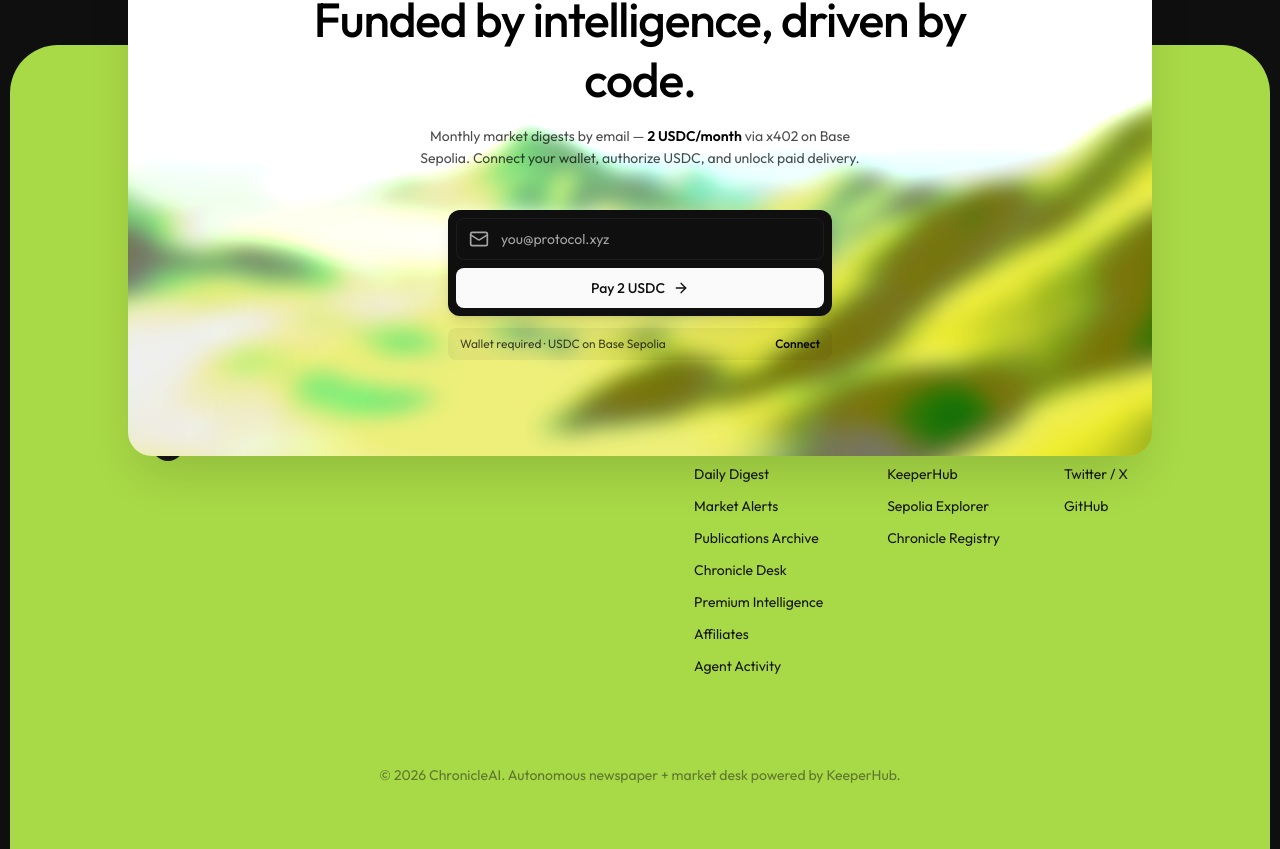
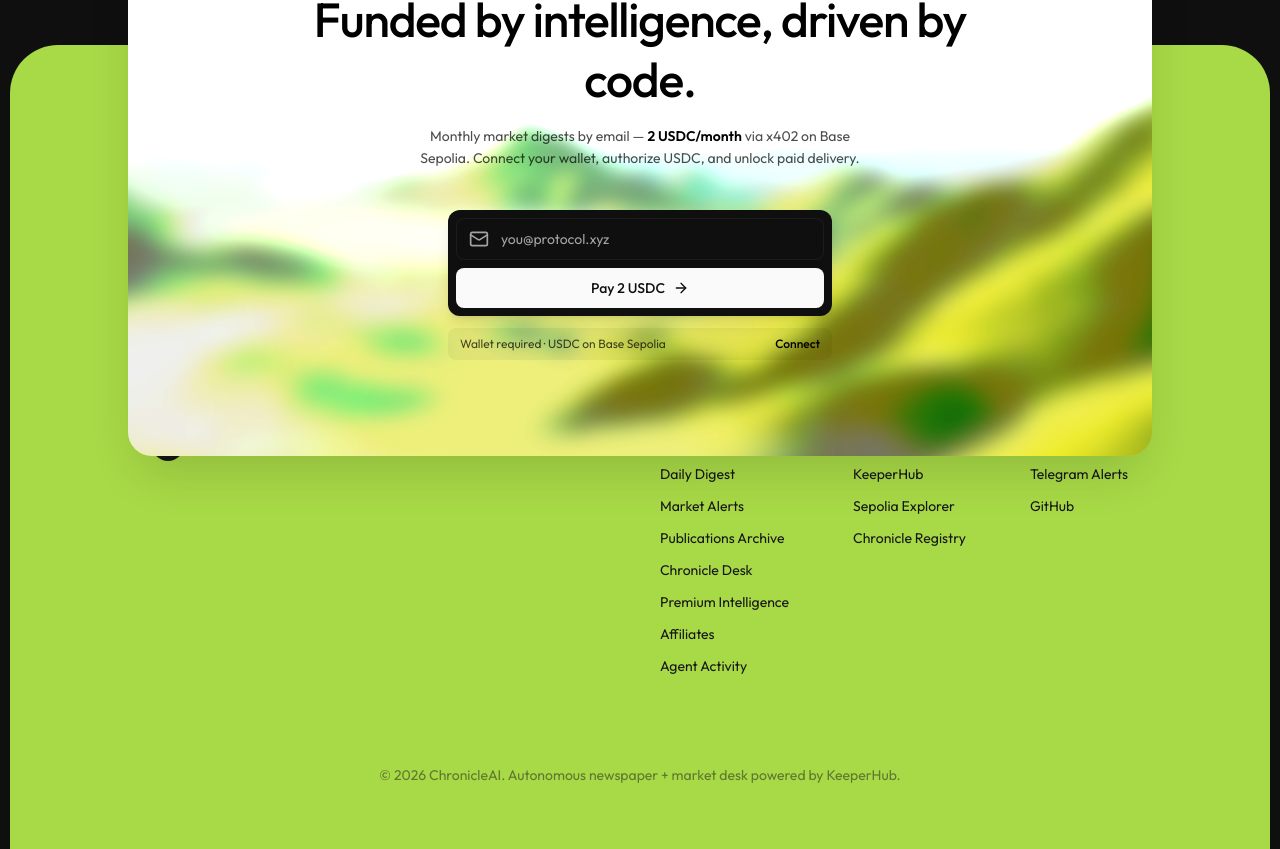
Before and after one commit to zaikaman/ChronicleAI, a React (Vite) app in the folder apps/web/: page / in a window 1280 px wide. Shown: the part 6354-7203 px from the top of the page. Built offline with nearby package versions, Linux system fonts and the light colour scheme; no server answers.

Commit message:
feat: update social links in footer to replace Twitter with Telegram Alerts

```diff
--- a/apps/web/src/components/footer.tsx
+++ b/apps/web/src/components/footer.tsx
@@ -27,7 +27,7 @@ const footerLinks = {
     },
   ],
   social: [
-    { label: "Twitter / X", href: "https://twitter.com/chronicle_ai" },
+    { label: "Telegram Alerts", href: "https://t.me/chronicleaialerts" },
     { label: "GitHub", href: "https://github.com/zaikaman/ChronicleAI" },
   ],
 };
```
